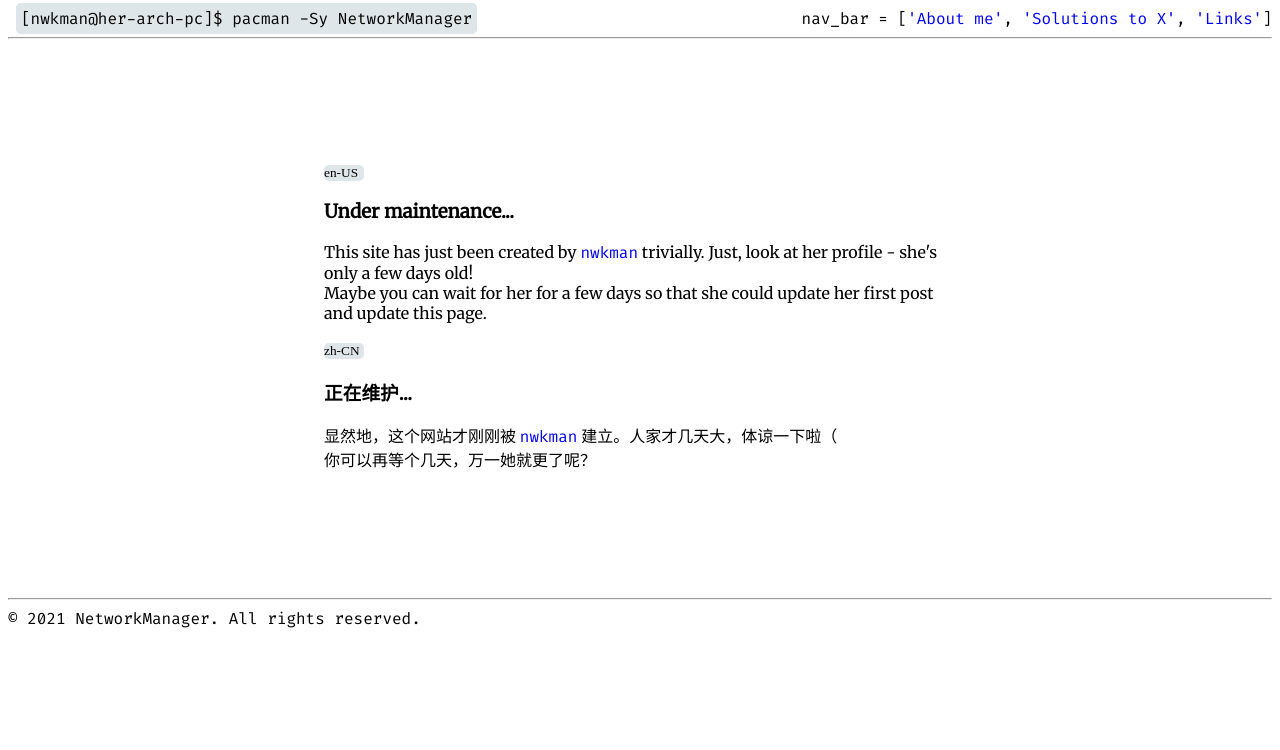
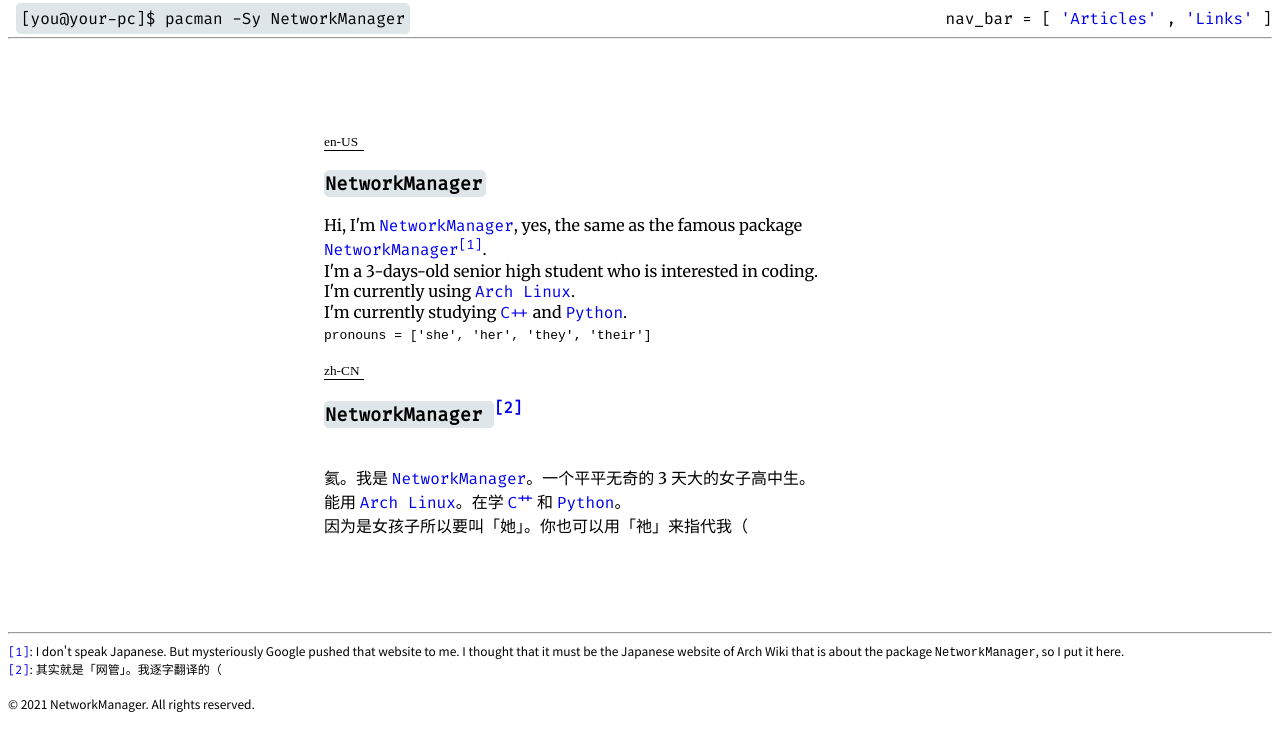
Before and after one commit to nwkman/nwkman.github.io, a plain HTML site: page index.html in a window 1280 px wide. Drawn offline with Linux system fonts and the light colour scheme; a web font is replaced by a local one.

Commit message:
Add files via upload

```diff
--- a/index.html
+++ b/index.html
@@ -1,81 +1,74 @@
-<!doctype html>
+<!DOCTYPE html>
 <html lang="zh-cn">
 <head>
-        <meta charset="utf-8">
+    <meta charset="UTF-8">
+    <meta http-equiv="X-UA-Compatible" content="IE=edge">
+    <meta name="viewport" content="width=device-width, initial-scale=1.0">
+    <meta name="keywords" content="nwkman, blog">
+    <link rel="stylesheet" href="style.css">
     <title> NetworkManager's Blog </title>
-        <meta name="keywords" content="nwkman, blog">
-        <style>
-            @import url(https://fonts.googleapis.com/css2?family=Noto+Sans+SC&family=Merriweather&family=Fira+Code&family=Oxygen+Mono&display=swap);
-            body {
-                font-family: 'Merriweather', 'Noto Sans SC';
-            }
-            .pacman-install-text {
-                background: #dfe6e9;
-                font-family: 'Fira Code';
-                color: black;
-                border: 1px solid #dfe6e9;
-                border-radius: 5px;
-                margin: .5rem;
-                padding: .25rem;
-            }
-            .right-float {
-                float: right;
-                font-family: 'Fira Code';
-            }
-            a {
-                text-decoration: none;
-                font-family: 'Fira Code';
-            }
-            .emph {
-                font-family: 'Fira Code';
-            }
-            .content-container {
-                margin: 10% auto;
-                width: 50%;
-            }
-            .lang-indicator {
-                font-family: 'Oxygen Mono';
-                background: #dfe6e9;
-                border: 1px #dfe6e9;
-                border-radius: 5px;
-                display: block;
-                width: 2.5rem;
-                font-size: 10pt;
-            }
-        </style>
 </head>
 <body>
     <div class="container">
-            <span class="pacman-install-text">
-            [nwkman@her-arch-pc]$ pacman -Sy NetworkManager
+        <span class="install console-text" id="hover-to-change">
+            [you@your-pc]$ pacman -Sy NetworkManager
         </span>
         <span class="right-float">
-            nav_bar =
-            [<a href="/about.html">'About me'</a>, <a href="/solutions-all.html">'Solutions to X'</a>, <a href="links.html">'Links'</a>]
+            nav_bar = [<a href="articles.html"> 'Articles' </a>, <a href="links.html"> 'Links' </a>]
         </span>
-            <hr />
+        <hr>
         <div class="content-container">
-                <span class="lang-indicator"> en-US </span>
+            <span class="lang-indicator">
+                en-US
+            </span>
+            <h3 class="fixed-width console-text">
+                NetworkManager
+            </h3>
+            Hi, I'm <a href="https://github.com/nwkman">NetworkManager</a>, yes, the same as the famous package <a href="https://wiki.archlinux.jp/index.php/NetworkManager">NetworkManager</a><sup id="fn1"><a href="#sup1">[1]</a></sup>. <br>
+            I'm a <span id="how-old-am-i"></span>-days-old senior high student who is interested in coding. <br>
+            I'm currently using <a href="https://archlinux.org">Arch Linux</a>. <br>
+            I'm currently studying <a href="https://google.com/search?q=C%2B%2B">C++</a> and <a href="https://google.com/search?q=Python">Python</a>. <br>
+            <code>
+                pronouns = ['she', 'her', 'they', 'their']
+            </code>
+            <br> <br>
+            <span class="lang-indicator">
+                zh-CN
+            </span>
             <h3>
-                    Under maintenance...
-                </h3>
-                This site has just been created by <a href="https://github.com/nwkman">nwkman</a> trivially. Just, look at her profile - she's only
-                a few days old!
+                <span class="fixed-width console-text">
+                    NetworkManager
+                </span><sup id="fn2"><a href="#sup2">[2]</a></sup>
+            </h3><br>
+            氦。我是 <a href="https://github.com/nwkman">NetworkManager</a>。一个平平无奇的 <span id="how-old-am-i-zh"></span> 天大的女子高中生。 <br>
+            能用 <a href="https://archlinux.org">Arch Linux</a>。在学 <a href="https://google.com/search?q=C%2B%2B">C艹</a> 和 <a href="https://google.com/search?q=Python">Python</a>。 <br>
+            因为是女孩子所以要叫「她」。你也可以用「祂」来指代我（
+        </div>
+        <hr>
+        <footer class="footnotes">
+            <div id="sup1">
+                <a href="#fn1">[1]</a>: I don't speak Japanese. But mysteriously Google pushed that website to me. I thought that
+                it must be the Japanese website of Arch Wiki that is about the package <code >NetworkManager</code>, so I put it here.
+            </div>
+            <div id="sup2">
+                <a href="#fn2">[2]</a>: 其实就是「网管」。我逐字翻译的（
+            </div>
             <br>
-                Maybe you can wait for her for a few days so that she could update her first post and update this page.
-                <br> <br>
-                <span class="lang-indicator"> zh-CN </span>
-                <h3>
-                    正在维护...
-                </h3>
-                显然地，这个网站才刚刚被 <a href="https://github.com/nwkman">nwkman</a> 建立。人家才几天大，体谅一下啦（
-                <br>
-                你可以再等个几天，万一她就更了呢？
-            </div>
-            <hr />
-            <footer class="emph">
             &copy; 2021 NetworkManager. All rights reserved.
         </footer>
     </div>
+    <!-- Custom scripts goes down here ... -->
+    <script src="main.js"></script>
+    <script>
+        // Of course I would not put my real birthday here. So let's assume that I'm a genius.
+        var myBirthday = new Date("November 5, 2021");
+        var today = new Date();
+        var diffInDays = Math.floor((today - myBirthday) / 1000 / 60 / 60 / 24);
+        document.getElementById('how-old-am-i').innerHTML = diffInDays;
+        document.getElementById('how-old-am-i-zh').innerHTML = diffInDays;
+
+        // hover effects ...
+        mouseOverInstall();
+    </script>
 </body>
 </html>
--- /dev/null
+++ b/main.js
@@ -0,0 +1,21 @@
+/*
+ * Console.log
+ */
+
+console.log(
+    "Welcome to my website!"
+);
+
+/*
+ * mouseover effect
+ */
+
+function mouseOverInstall() {
+    var ins = document.getElementById('hover-to-change');
+    ins.addEventListener('mouseover', function() {
+        ins.innerHTML = "Install は大成功でした！";
+        setTimeout(function() {
+            ins.innerHTML = "[you@yourpc]$ pacman -Sy NetworkManager";
+        }, 500);
+    });
+}
--- /dev/null
+++ b/style.css
@@ -0,0 +1,54 @@
+@import url(https://fonts.googleapis.com/css2?family=Noto+Sans+SC&family=Merriweather&family=Fira+Code&family=Oxygen+Mono&display=swap);
+
+body {
+    font-family: 'Merriweather', 'Noto Sans SC';
+}
+
+.install {
+    margin: .5rem;
+    padding: .25rem;
+}
+
+.console-text {
+    background: #dfe6e9;
+    font-family: 'Fira Code';
+    color: black;
+    border: 1px solid #dfe6e9;
+    border-radius: 5px;
+}
+
+.right-float {
+    float: right;
+    font-family: 'Fira Code';
+}
+
+.fixed-width {
+    width: 10rem;
+}
+
+a {
+    text-decoration: none;
+    font-family: 'Fira Code';
+}
+
+.footnotes {
+    font-size: 9pt;
+    font-family: 'Oxygen Mono', 'Noto Sans SC';
+}
+
+.content-container {
+    margin: 7.5% auto;
+    width: 50%;
+}
+
+.lang-indicator {
+    font-family: 'Oxygen Mono';
+    border-bottom: 1px solid black;
+    display: block;
+    width: 2.5rem;
+    font-size: 10pt;
+}
+
+.hidden {
+    display: none;
+}
```
Lines whose indentation alone changed are shown as unchanged.
